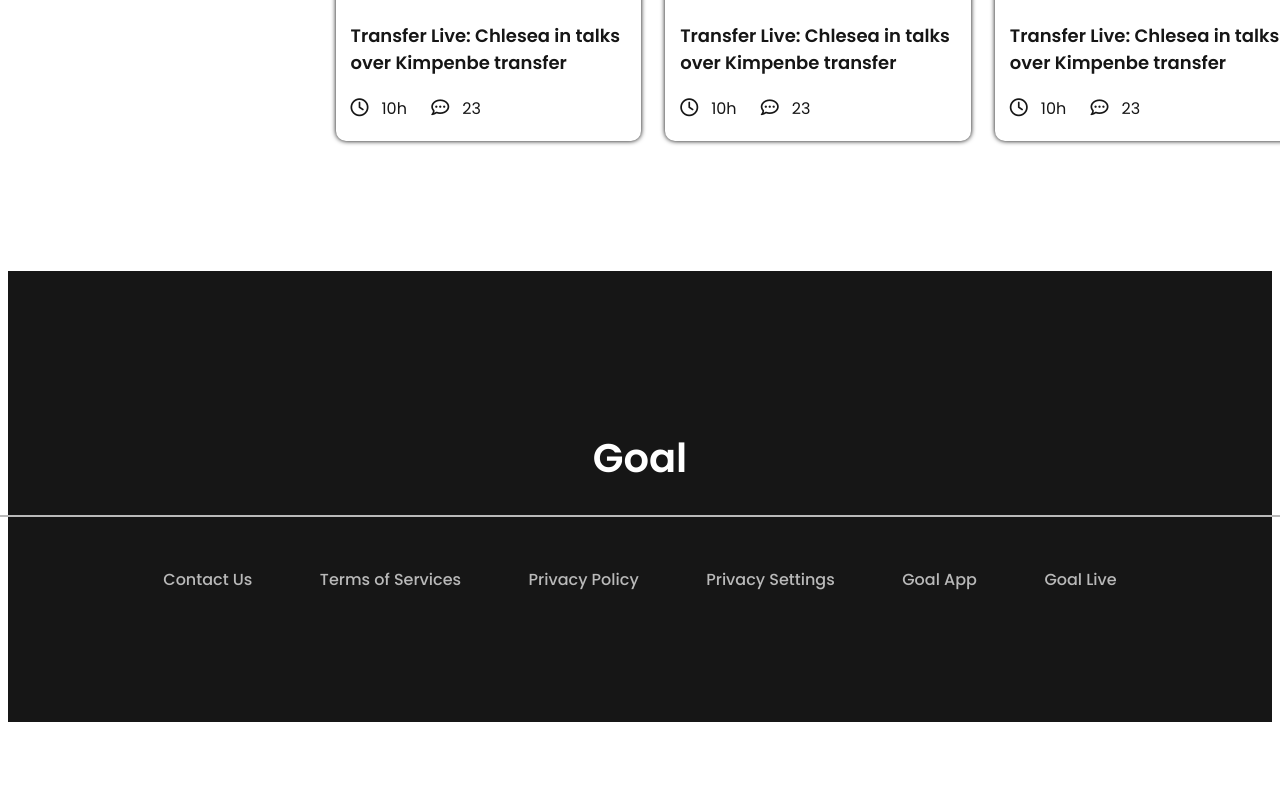
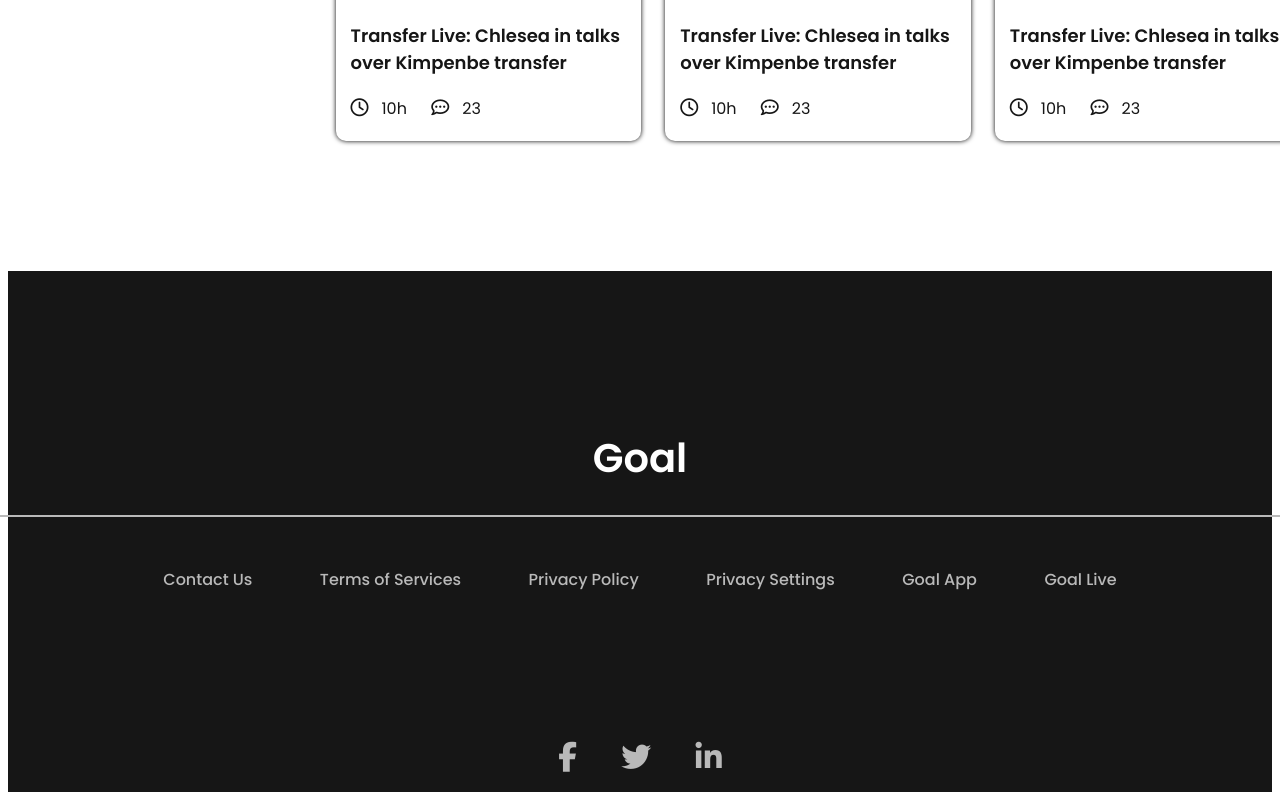
Before and after one commit to shakautkader608/World-Cup-Match, a plain HTML site: page index.html in a window 1280 px wide. Shown: the part 1480-2280 px from the top of the page. Before the commit the page ends 2210 px from the top, so only its background shows below. Drawn offline with Linux system fonts and the light colour scheme.

Commit message:
Complete World Cup website

```diff
--- a/css/style.css
+++ b/css/style.css
@@ -185,7 +185,13 @@ hr{
 
 }
 
+/* Social Media Icon  */
 
+.fa-facebook-f, .fa-twitter, .fa-linkedin-in{
+    font-size: 30px;
+    color: #B9B9B9;
+    margin: 20px;
+}
 
 /* index2 css start  */
 
--- a/index.html
+++ b/index.html
@@ -142,6 +142,13 @@
         </div>
       </div>
 
+        <div class="social-media">
+          <i class="fa-brands fa-facebook-f"></i>
+          <i class="fa-brands fa-twitter"></i>
+          <i class="fa-brands fa-linkedin-in"></i>
+        </div>
+
     </footer>
+
   </body>
 </html>
```
